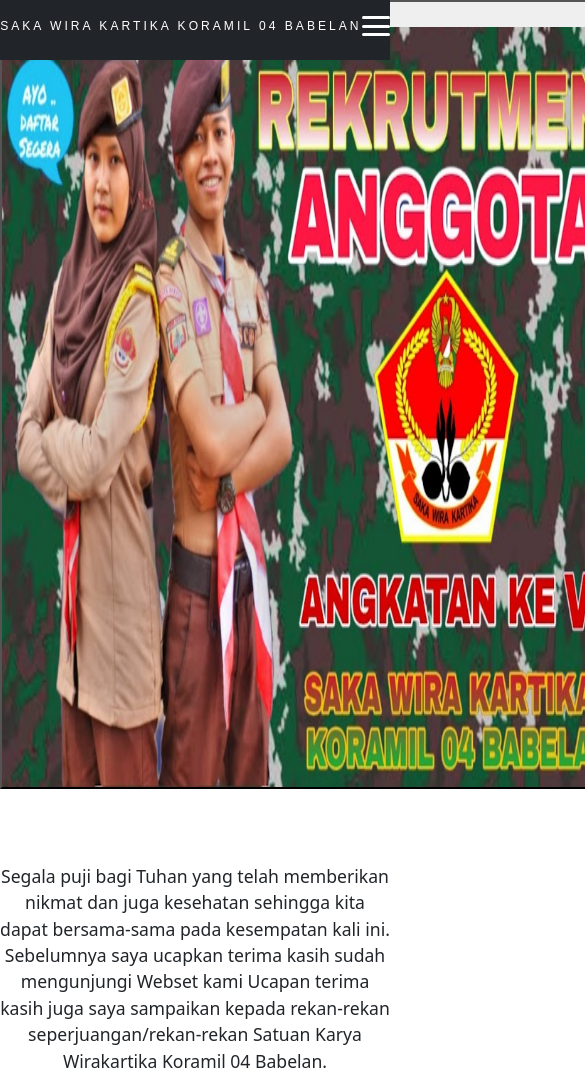
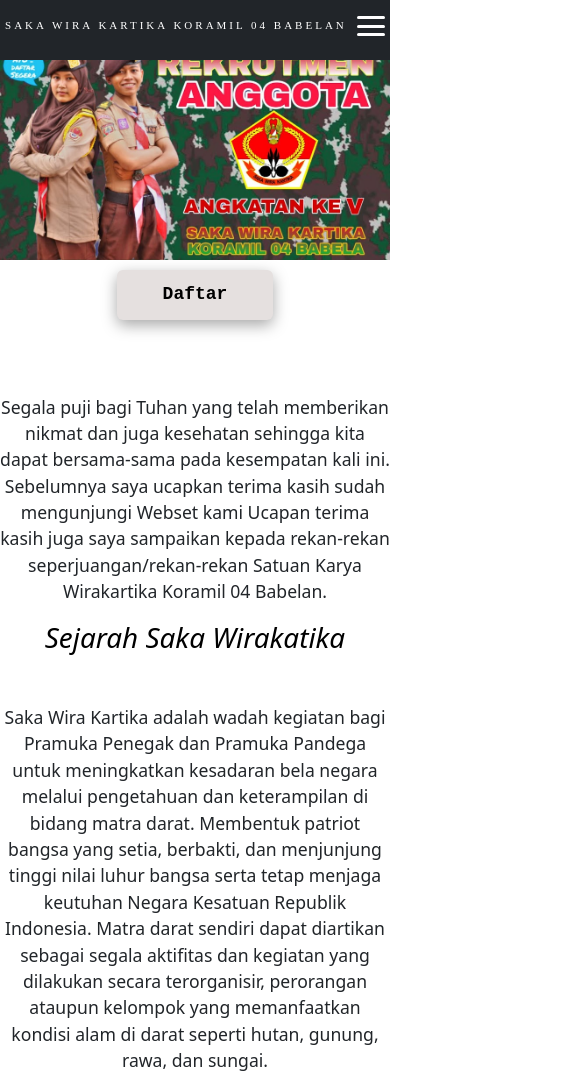
Before and after one commit to AunillahKamilRizqi/sakawirakartika1.github.io, a plain HTML site: page index.html in a window 390 px wide. Shown: the top 1077 px of the page, 585 px wide, since content can reach past the window. Drawn offline with nearby package versions, Linux system fonts and the light colour scheme.

Commit message:
menambahkan link daftar

```diff
--- a/index.html
+++ b/index.html
@@ -72,9 +72,13 @@
     </nav>
 
 		<section>
-			<a href="https://docs.google.com/forms/d/1cWyzj4abYcgYJfgBr_Q31Q5DpVS5sb418X0GUXCJJJ4/viewform?edit_requested=true"><button><img src="img/rekrut.JPG" alt="" srcset=""></button></a>
+			<img src="img/rekrut.jpg" class="img-fluid" alt="..." width="100%">
 			<!-- <h1>Saka Wirakartika Koramil 04 Babelan</h1> -->
 		</section>
+
+		<div class="tombol">
+			<a href="https://docs.google.com/forms/d/1cWyzj4abYcgYJfgBr_Q31Q5DpVS5sb418X0GUXCJJJ4/viewform?edit_requested=true"><button>Daftar</button></a>
+			</div>
 
 		<br>
 		<div class="all" data-aos-offset="500" data-aos="fade-down" data-aos-delay="50" data-aos-duration="2000">
--- a/style.css
+++ b/style.css
@@ -21,7 +21,7 @@ nav {
     z-index: 5;
 }
 nav .logo {
-    font-family: 'montserrat', sans-serif;
+    font-family: 'montserrat', serif;
     letter-spacing: 3px;
 }
 
@@ -89,6 +89,25 @@ nav ul li a:active {
     transform: scale(0);
 }
 
+section img{
+    margin-top: 40px;
+}
+
+.tombol button{
+    font-family: 'Courier New', Courier, monospace;
+    font-weight: 600;
+    font-size: large;
+    background-color: rgb(229, 224, 223 );
+    border: none;
+    margin-left: 30%;
+    margin-top: 10px;
+    text-align: center;
+    width: 40%;
+    height: 50px;
+    border-radius: 6px;
+    box-shadow: rgba(0, 0, 0, 0.35) 0px 5px 15px;
+}
+
 /* section{
     background-image: url(images/home.jpg);
     background-position: center;
@@ -98,11 +117,11 @@ nav ul li a:active {
     display: flex;
 } */
 
-section img{
+/* section img{
     margin-top: 4%;
     width: 203vh;
     height: 90vh;
-}
+} */
 
 
 /* section h1{
@@ -441,7 +460,7 @@ footer{
     }
 
     .logo h4{
-        font-size: 12.1px;
+        font-size: 11px;
     }
 
 
@@ -467,8 +486,9 @@ nav ul.slide {
     transform: translateX(0);
 }
 
-section img{
-    width: 75vh;
+section{
+    align-items: center;
+    justify-content: center;
 }
 
 footer{
```
